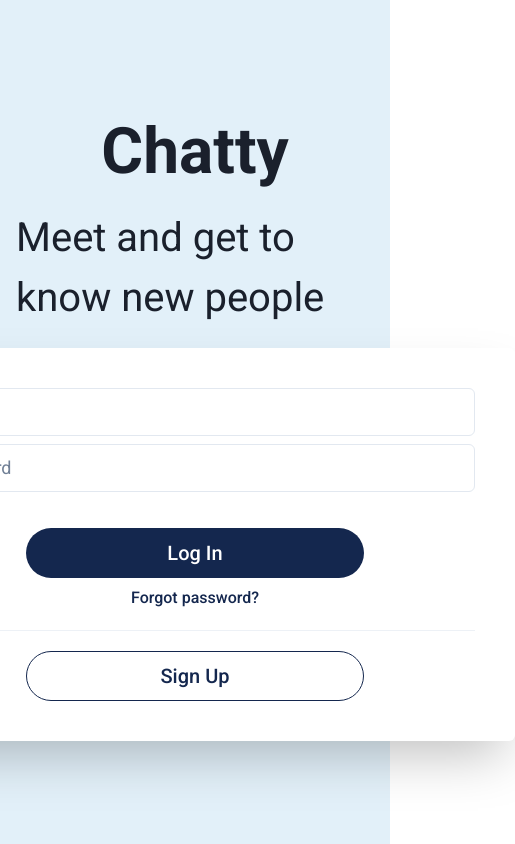
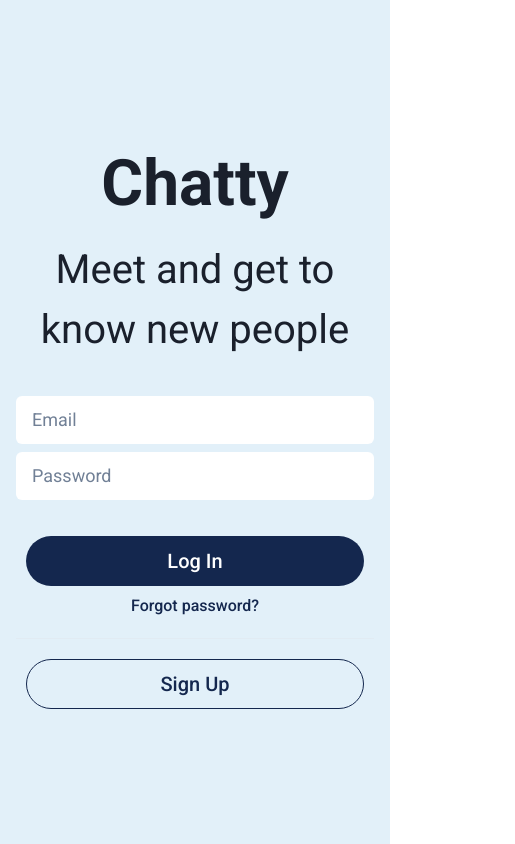
Before and after one commit to TcBello/chatty, a React (Create React App) app in the folder client/: page /login in a window 390 px wide. Shown: the whole page, 515 px wide, since content can reach past the window. Built offline with nearby package versions, Linux system fonts and the light colour scheme; no server answers.

Commit message:
feat: responsive page

```diff
--- a/client/package.json
+++ b/client/package.json
@@ -21,6 +21,7 @@
     "react-dom": "^18.2.0",
     "react-icons": "^4.10.1",
     "react-redux": "^8.1.1",
+    "react-responsive": "^9.0.2",
     "react-router-dom": "^6.14.1",
     "react-scripts": "5.0.1",
     "react-simple-image-viewer": "^1.2.2",
--- a/client/src/pages/chat/chat_page.css
+++ b/client/src/pages/chat/chat_page.css
@@ -45,6 +45,16 @@
     background-color: var(--palette-blue);
     border-radius: 8px;
     padding: 12px 40px;
+    justify-content: start;
+}
+
+.chat-end-chat-button-mobile {
+    font-size: 20px;
+    font-weight: 500;
+    color: white;
+    background-color: var(--palette-blue);
+    border-radius: 8px;
+    padding: 12px 20px;
     justify-content: start;
 }
 
--- a/client/src/pages/chat/chat_page.tsx
+++ b/client/src/pages/chat/chat_page.tsx
@@ -52,6 +52,7 @@ import formatTime from "../../components/formatted_time";
 import AppColor from "../../components/colors";
 import { MessageType } from "../../components/enums";
 import ImageViewer from "react-simple-image-viewer";
+import { useMediaQuery } from "react-responsive";
 
 export const ChatPage = () => {
   const { isOpen, onOpen, onClose } = useDisclosure();
@@ -95,6 +96,10 @@ export const ChatPage = () => {
   } = useChatController();
 
   const featureActivated: boolean = messageList.length >= 15;
+
+  const isMobile = useMediaQuery({
+    query: "(max-width: 768px)",
+  });
 
   useEffect(() => {
     if (userContext) {
@@ -261,7 +266,14 @@ export const ChatPage = () => {
               />
             )}
             {/* // END CHAT BUTTON */}
-            <button className="chat-end-chat-button" onClick={endChatRoom}>
+            <button
+              className={
+                isMobile
+                  ? "chat-end-chat-button-mobile"
+                  : "chat-end-chat-button"
+              }
+              onClick={endChatRoom}
+            >
               End Chat
             </button>
             {/* CURRENT USER AVATAR */}
--- a/client/src/pages/login/login_page.tsx
+++ b/client/src/pages/login/login_page.tsx
@@ -25,6 +25,7 @@ import { SignUpDialog } from "./components/sign_up_dialog";
 import { Navigate, useNavigate } from "react-router-dom";
 import useLoginController from "../../view-controller/use_login_controller";
 import { AuthContext } from "../../components/auth_provider";
+import { useMediaQuery } from "react-responsive";
 
 export const LoginPage = () => {
   const { isOpen, onOpen, onClose } = useDisclosure();
@@ -42,8 +43,79 @@ export const LoginPage = () => {
     onEnterLogin,
   } = useLoginController();
 
+  const isMobile = useMediaQuery({
+    query: "(max-width: 768px)",
+  });
+
   if (currentUser) {
     return <Navigate to={"/chat"} replace />;
+  }
+
+  if (isMobile) {
+    return (
+      <Container className="login-container">
+        <VStack justifyContent={"center"} height="full">
+          {/* CHATTY HEADER */}
+          <Text className="login-title">Chatty</Text>
+          {/* CHATTY TAGLINE */}
+          <Text className="login-title2" textAlign={"center"}>
+            Meet and get to know new people
+          </Text>
+          <Box height={5} />
+          {/* EMAIL TEXT FIELD */}
+          <Input
+            placeholder="Email"
+            size="lg"
+            onChange={onChangeEmail}
+            variant="flush"
+          />
+          {/* PASSWORD TEXT FIELD */}
+          <Input
+            placeholder="Password"
+            type="password"
+            size="lg"
+            onChange={onChangePassword}
+            onKeyUp={onEnterLogin}
+            variant="flush"
+          />
+          <Box height={5} />
+          {/* LOGIN BUTTON */}
+          <button className="login-button" onClick={login}>
+            Log In
+          </button>
+          {/* FORGOT BUTTON */}
+          <motion.button
+            className="login-forgot-button"
+            whileHover={{ textDecoration: "underline" }}
+            onClick={onOpen}
+          >
+            Forgot password?
+          </motion.button>
+          <Box height={1} />
+          <Divider />
+          <Box height={1} />
+          {/* SIGN UP BUTTON */}
+          <button
+            className="login-sign-up-button"
+            onClick={signupDialog.onOpen}
+          >
+            Sign Up
+          </button>
+        </VStack>
+        {/* FORGOT PASSWORD POP UP */}
+        <ForgotPasswordDialog
+          onClose={onClose}
+          isOpen={isOpen}
+          cancelRef={cancelRef}
+        />
+        {/* SIGN UP POP UP */}
+        <SignUpDialog
+          onClose={signupDialog.onClose}
+          isOpen={signupDialog.isOpen}
+          cancelRef={cancelRef}
+        />
+      </Container>
+    );
   }
 
   return (
```
Also changed, not shown: 1 other file (tests, documents, lock files or other folders).
